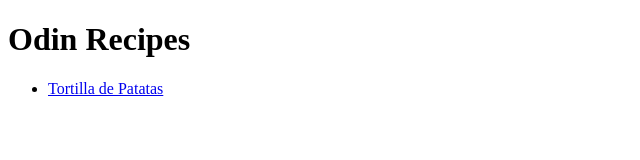
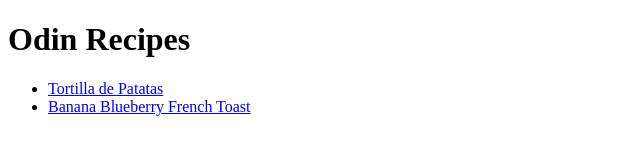
Before and after one commit to jsonsDev/odin-recipes, a plain HTML site: page index.html in a window 1280 px wide. Shown: the whole page, without its empty margins (0-640 px from the left). Drawn offline with Linux system fonts and the light colour scheme.

Commit message:
Add link to banana-blueberry-french-toast.html

```diff
--- a/index.html
+++ b/index.html
@@ -9,6 +9,7 @@
     <h1>Odin Recipes</h1>
     <ul>
         <li><a href="recipes/tortilla-de-patatas.html">Tortilla de Patatas</a></li>
+        <li><a href="recipes/banana-blueberry-french-toast.html">Banana Blueberry French Toast</a></li>
     </ul>
 </body>
 </html>
```
